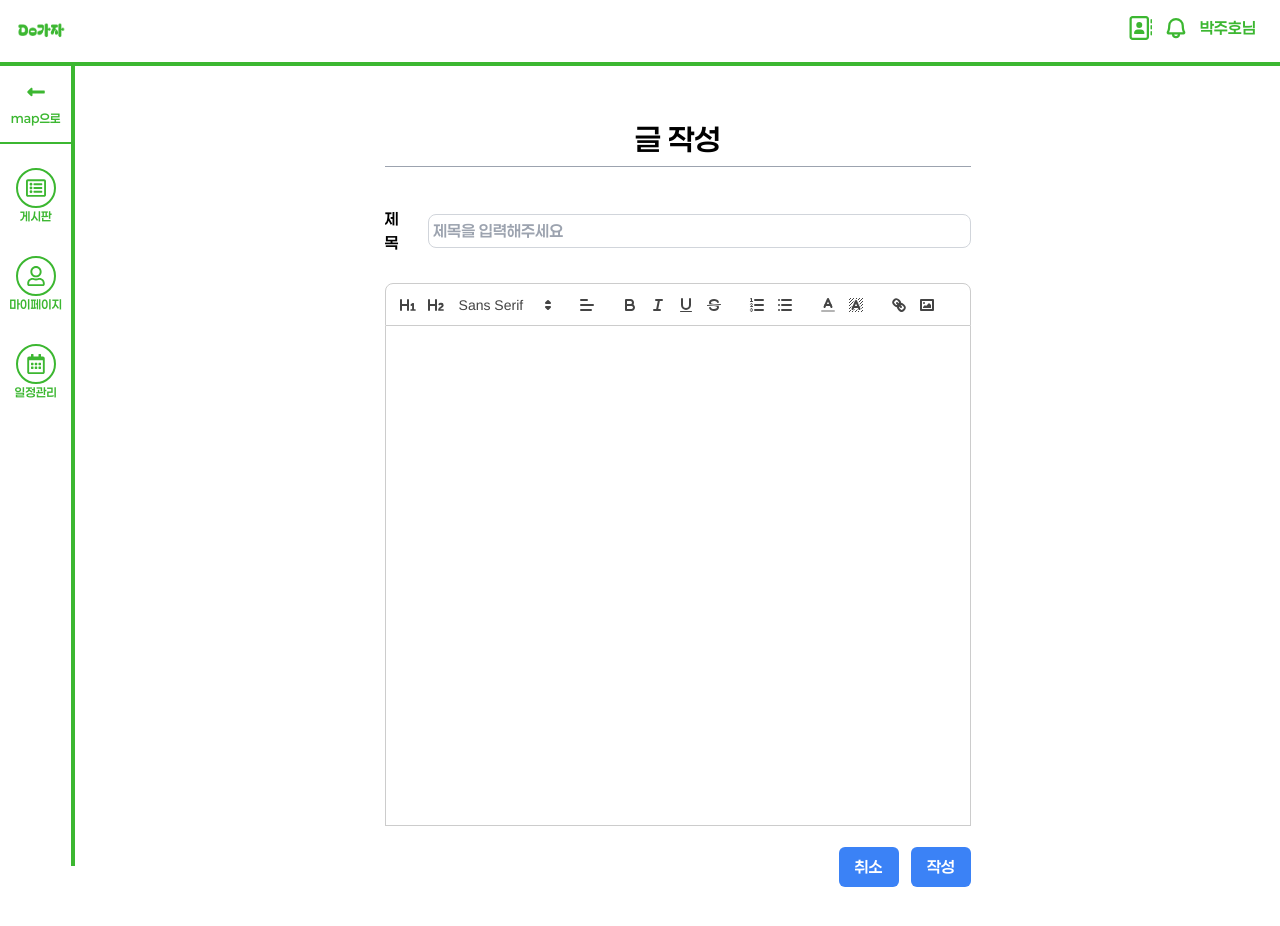
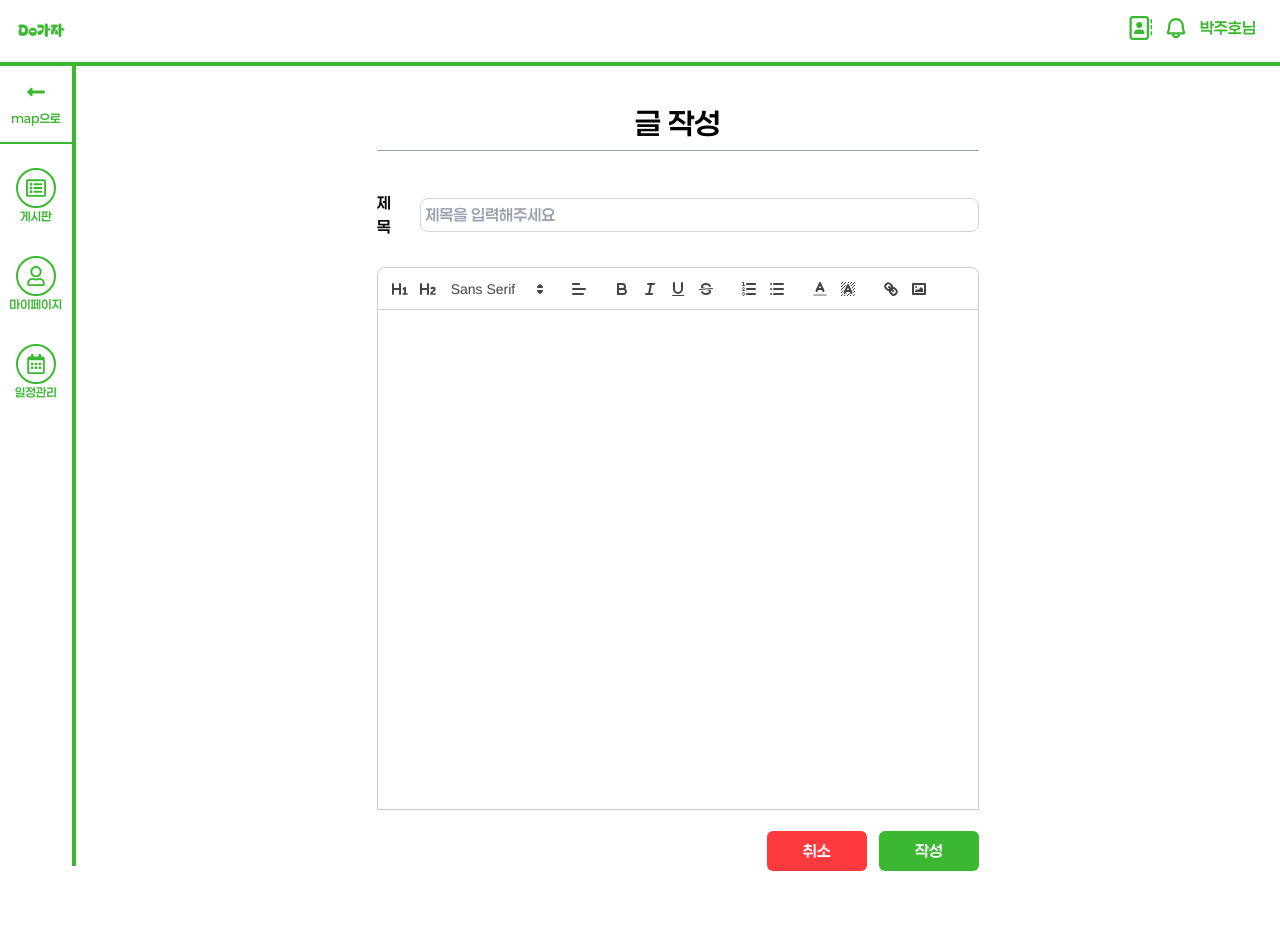
Before and after one commit to seongyu-Kim/dogaja-frontend, a Next.js app: page /board/review/create in a window 1280 px wide. Shown: the top 926 px of the page. Built offline with nearby package versions, Linux system fonts and the light colour scheme.

Commit message:
Style: 각 페이지 스타일 변경

```diff
--- a/src/app/(route)/board/findFriend/page.tsx
+++ b/src/app/(route)/board/findFriend/page.tsx
@@ -54,7 +54,7 @@ const testList = [
 
 export default async function FindFriendBoardPage() {
   return (
-    <div>
+    <div className="flex justify-center">
       <Board name="친구 구함" list={testList} />
     </div>
   );
--- a/src/app/(route)/board/inquiry/page.tsx
+++ b/src/app/(route)/board/inquiry/page.tsx
@@ -54,7 +54,7 @@ const testList = [
 
 export default async function InquiryBoardPage() {
   return (
-    <div>
+    <div className="flex justify-center">
       <Board name="문의" list={testList} />
     </div>
   );
--- a/src/app/(route)/board/review/page.tsx
+++ b/src/app/(route)/board/review/page.tsx
@@ -54,7 +54,7 @@ const testList = [
 
 export default async function ReviewBoardPage() {
   return (
-    <div>
+    <div className="flex justify-center">
       <Board name="후기" list={testList} />
     </div>
   );
--- a/src/app/(route)/board/together/page.tsx
+++ b/src/app/(route)/board/together/page.tsx
@@ -54,7 +54,7 @@ const testList = [
 
 export default async function TogetherBoardPage() {
   return (
-    <div>
+    <div className="flex justify-center">
       <Board name="동행" list={testList} />
     </div>
   );
--- a/src/app/components/common/List.tsx
+++ b/src/app/components/common/List.tsx
@@ -23,10 +23,10 @@ export default function List({ list }: ListProps) {
             <Link
               href={route}
               key={item.id}
-              className="w-full py-2 border-b border-gray-400 hover:cursor-pointer "
+              className="w-full py-2 border-b border-gray-400 hover:cursor-pointer hover:bg-gray-200"
             >
-              <div className="w-full flex item-center justify-between h-[75px] px-1 gap-1">
-                <div className="w-[75px] h-[75px] hidden md:flex items-center justify-center bg-gray-200 rounded-lg">
+              <div className="w-full flex item-center justify-between h-[50px] px-1 gap-1">
+                <div className="w-[50px] h-[50px] hidden md:flex items-center justify-center bg-gray-200 rounded-lg">
                   {item.image_id ? (
                     <p>이미지</p> //임시 - 추후 이미지 가공해서 보여주기
                   ) : (
@@ -36,7 +36,7 @@ export default function List({ list }: ListProps) {
                 <div className="flex w-[85%] items-center gap-3">
                   <p>{item.title}</p>
                   <p className="text-[10px] text-blue-700">
-                    {item.comentCount}
+                    {item.commentCount}
                   </p>
                 </div>
                 <div className="flex items-end justify-end w-[100px]">
--- a/src/app/components/domain/board/Board.tsx
+++ b/src/app/components/domain/board/Board.tsx
@@ -9,9 +9,9 @@ interface BoardPorps {
 
 export default function Board({ name, list }: BoardPorps) {
   return (
-    <div className="flex flex-col w-full h-[100vh] items-center gap-20 mt-10">
+    <div className="flex flex-col w-[50%] h-[100vh] items-center gap-20 pt-10 px-3 bg-gray-100">
       <p className="text-3xl">{name} 게시판</p>
-      <main className="w-[50%]">
+      <main className="w-full">
         <List list={list} />
         <div className="mt-2 flex justify-end">
           <PathToCreate />
--- a/src/app/components/domain/board/PostCreate.tsx
+++ b/src/app/components/domain/board/PostCreate.tsx
@@ -65,9 +65,25 @@ export default function PostCreate() {
         </div>
         <div className="flex items-center justify-end gap-3 mt-16">
           <Link href="./">
-            <Button>취소</Button>
+            <Button
+              style={{
+                backgroundColor: "bg-mainRed",
+                hoverColor: "hover:bg-mainRedHover",
+                width: "w-[100px]",
+              }}
+            >
+              취소
+            </Button>
           </Link>
-          <Button>작성</Button>
+          <Button
+            style={{
+              backgroundColor: "bg-mainColor",
+              hoverColor: "hover:bg-mainHover",
+              width: "w-[100px]",
+            }}
+          >
+            작성
+          </Button>
         </div>
       </form>
     </div>
--- a/src/app/layout.tsx
+++ b/src/app/layout.tsx
@@ -22,7 +22,7 @@ export default function RootLayout({
         <Navbar />
         <div className="flex min-h-screen">
           <Sidebar />
-          <main className="p-4 w-full">{children}</main>
+          <main className="w-full">{children}</main>
         </div>
       </body>
     </html>
```
